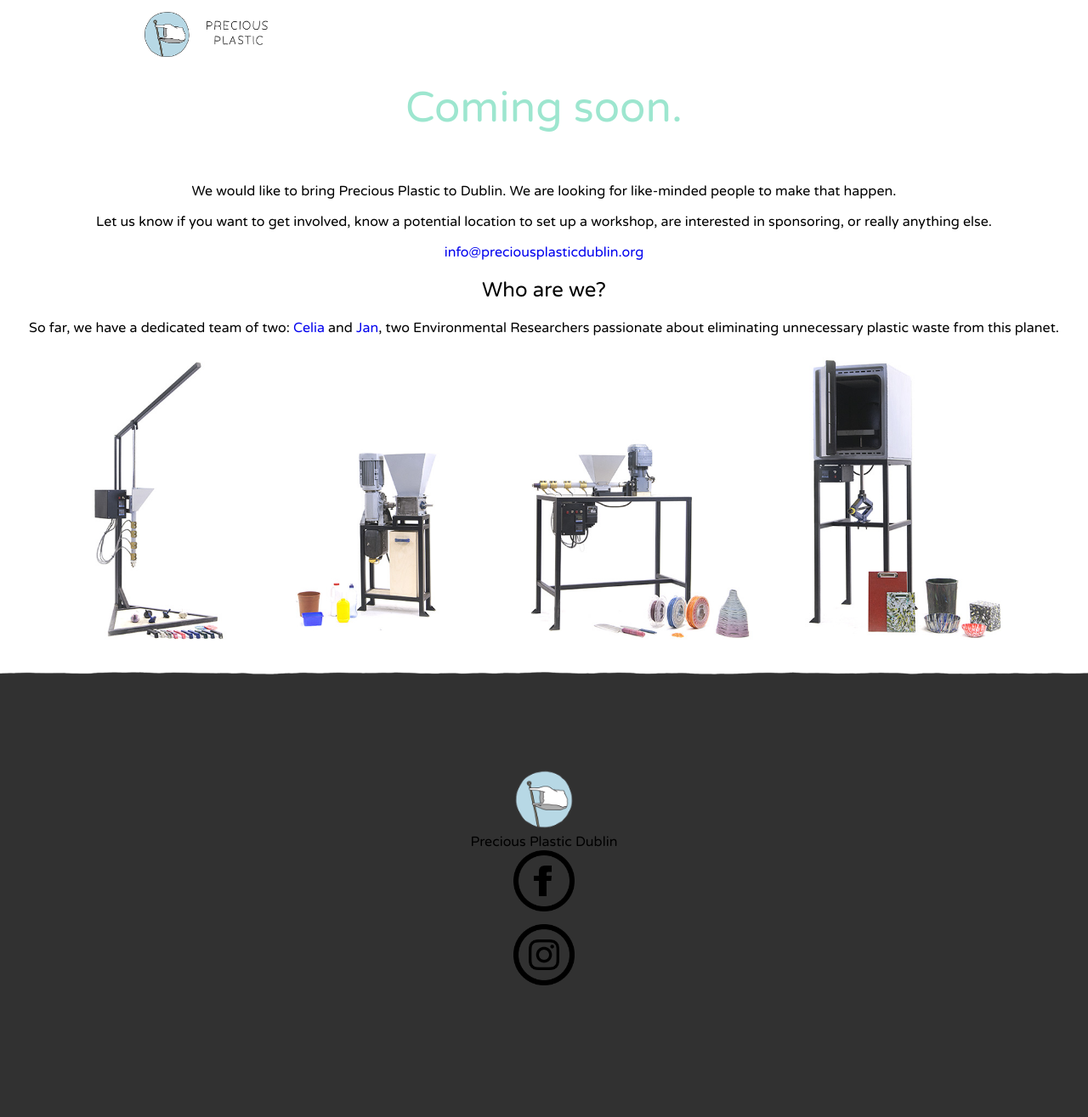
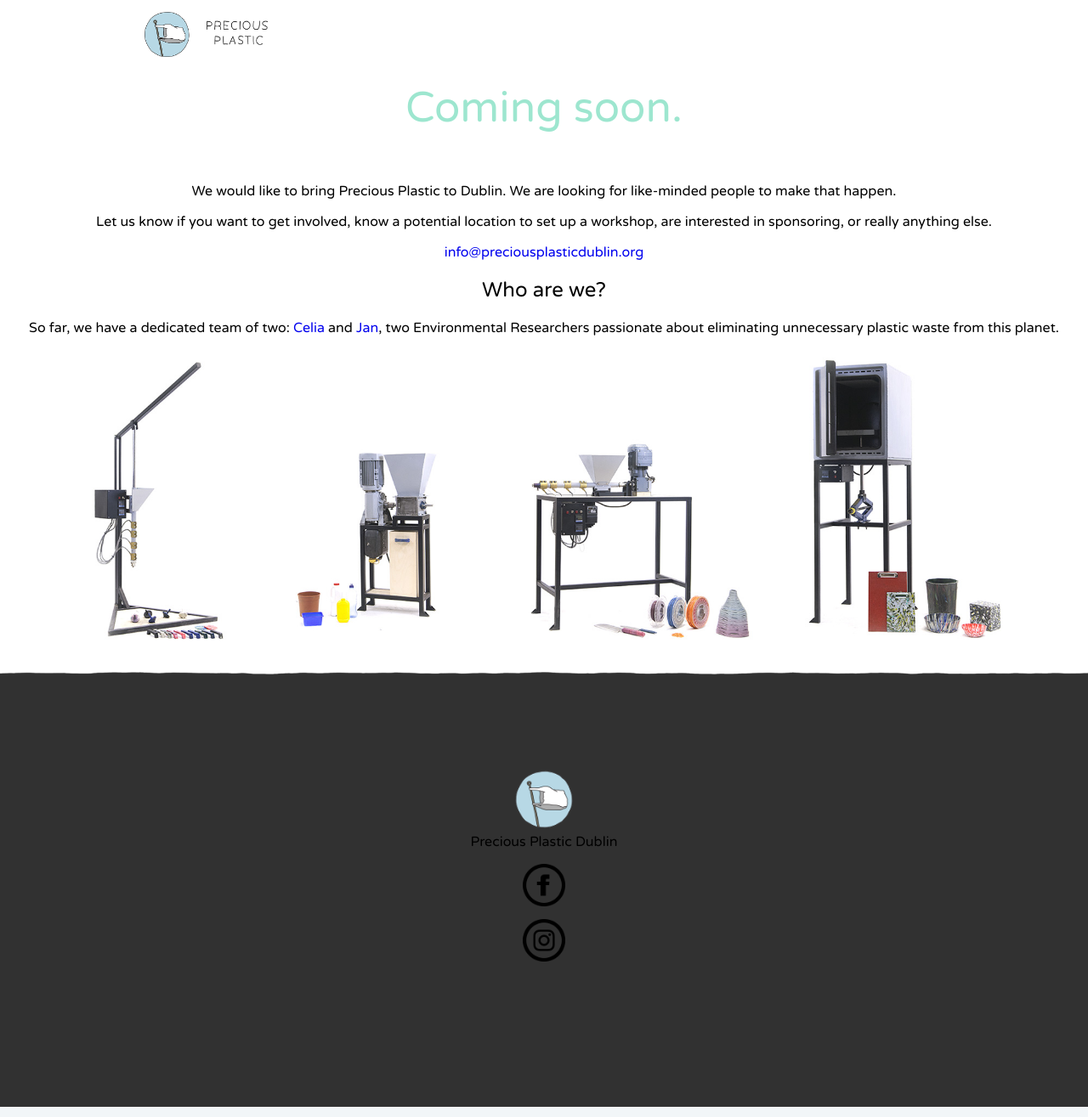
Before and after one commit to preciousplasticdublin/preciousplasticdublin.github.io, a Jekyll site: the page built from en/index.html, in a window 1280 px wide. Shown: the whole page at 85% size. Built offline with Jekyll 4.4.1, drawn with Linux system fonts in a browser that asks for light colours.

Commit message:
Update footer.html

```diff
--- a/_includes/footer.html
+++ b/_includes/footer.html
@@ -23,9 +23,9 @@
 -->
 
 
-  <div>
-    <a href="https://www.facebook.com/preciousplasticdublin/" target="_blank"><img src="https://www.preciousplasticdublin.org/assets/images/social/facebook-bw.png" height=72px></a>
-    <a href="https://www.instagram.com/preciousplasticdublin/" target="_blank"><img src="https://www.preciousplasticdublin.org/assets/images/social/instagram-bw.png" height=72px></a>
-  </div>
+  <p>
+    <a href="https://www.facebook.com/preciousplasticdublin/" target="_blank"><img src="https://www.preciousplasticdublin.org/assets/images/social/facebook-bw.png" height=50px></a>
+    <a href="https://www.instagram.com/preciousplasticdublin/" target="_blank"><img src="https://www.preciousplasticdublin.org/assets/images/social/instagram-bw.png" height=50px></a>
+  </p>
 
 </footer>
```
